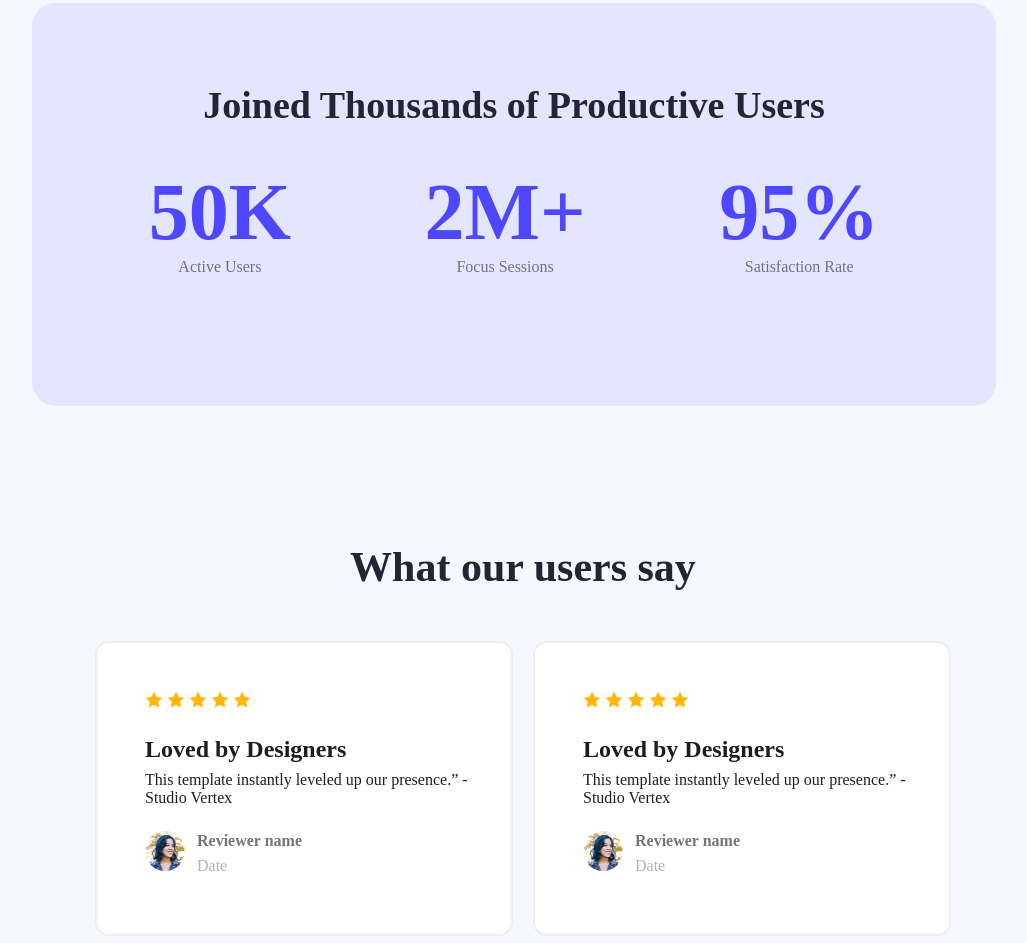
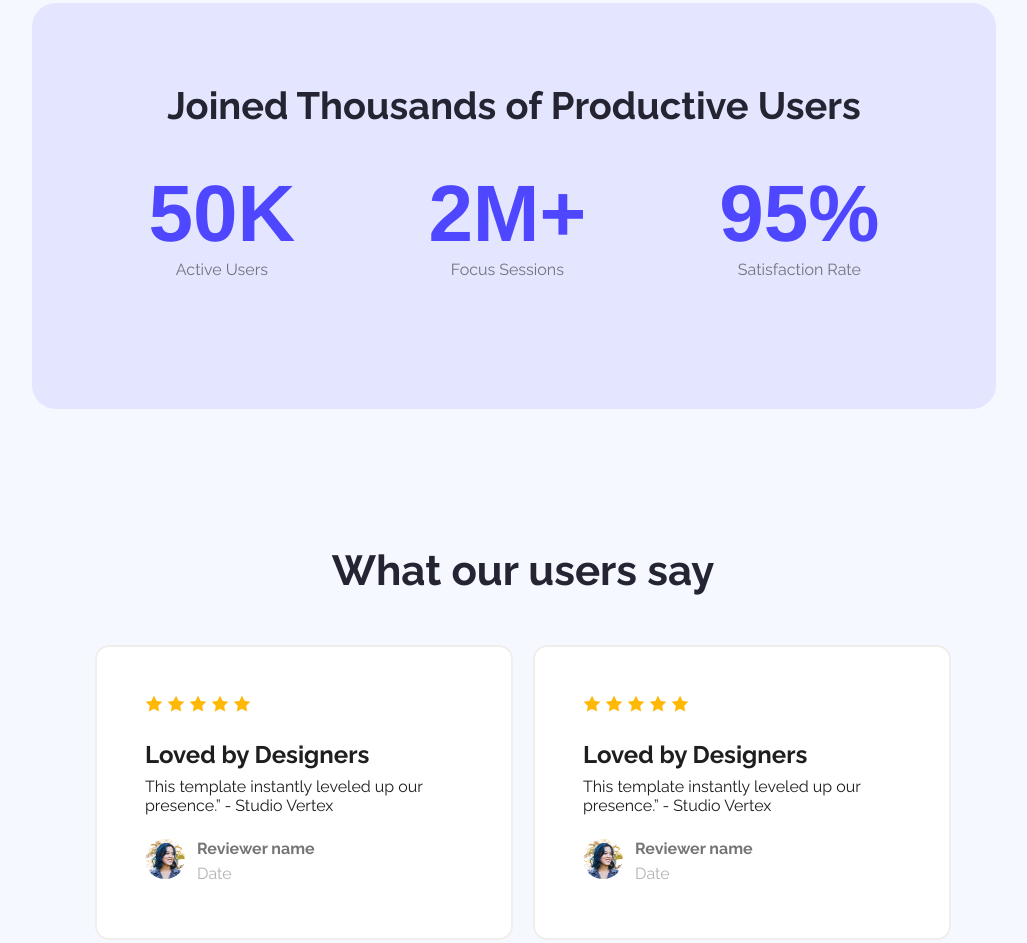
Before and after one commit to shakhawat71/Assignment-1, a plain HTML site: page index.html in a window 1280 px wide. Shown: the part 1485-2428 px from the top of the page, without its empty margins (117-1144 px from the left). Drawn offline with Linux system fonts and the light colour scheme.

Commit message:
fix some issues

```diff
--- a/styles/header.css
+++ b/styles/header.css
@@ -1,11 +1,8 @@
 
 .open-sans-fontstyles {
-  /* font-family: "Open Sans", sans-serif; */
+  font-family: "Raleway", sans-serif;
   font-optical-sizing: auto;
-  font-style: normal;
-  font-variation-settings:
-    "wdth" 100;
-}
+  font-style: normal;}
 nav ul {
    list-style: none;
 }
--- a/styles/main-productive.css
+++ b/styles/main-productive.css
@@ -22,6 +22,7 @@
     font-weight: bold;
     color: #4E47FF;
     margin: 0px;
+    font-family: 'Franklin Gothic Medium', 'Arial Narrow', Arial, sans-serif;
 }
 .productive-description{
     font-weight: 16px;
```
